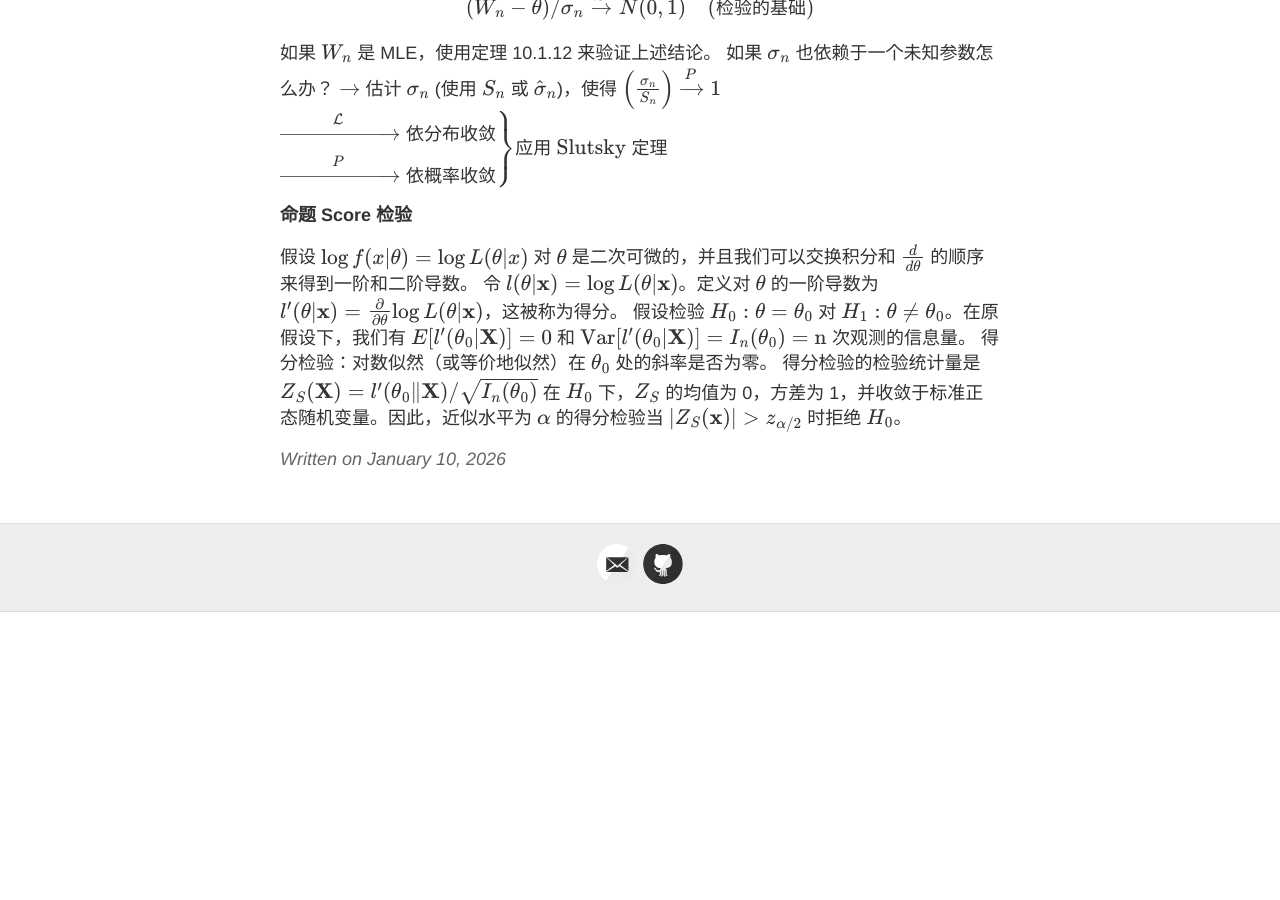
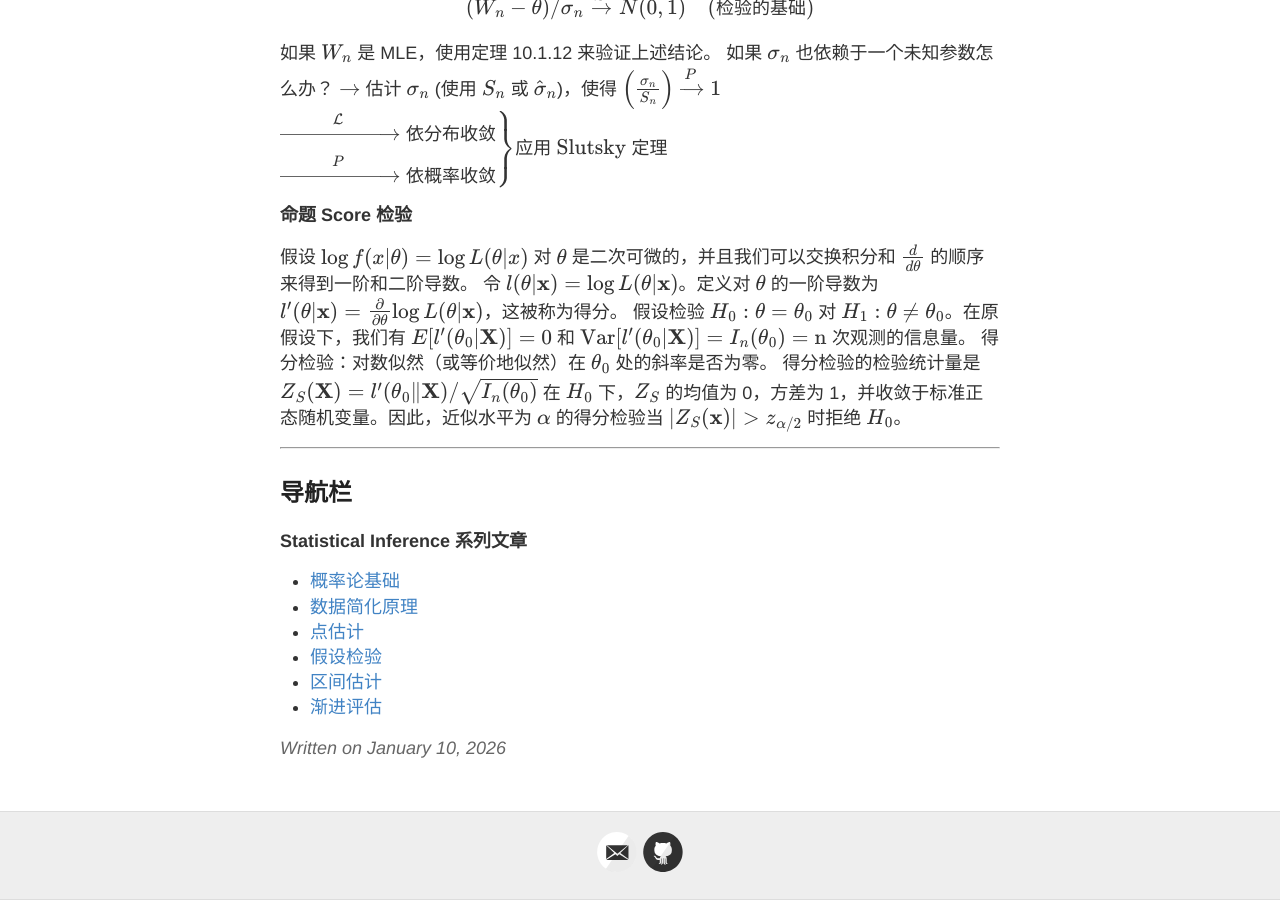
Before and after one commit to DavidSunCrazyy/DavidSunCrazyy.github.io, a Jekyll site: the page built from _posts/statistics/2026-01-10-06-asymptotic-evaluations.md, in a window 1280 px wide and 900 px high, scrolled down 3223 px. Built offline with Jekyll 4.4.1, drawn with Linux system fonts in a browser that asks for light colours; before the commit the page ends 3835 px from its top, so only the background shows below that.

Commit message:
feat: as last one

```diff
--- a/_posts/statistics/2026-01-10-06-asymptotic-evaluations.md
+++ b/_posts/statistics/2026-01-10-06-asymptotic-evaluations.md
@@ -1,7 +1,7 @@
 ---
 layout: post
 title: "Statistical Inference 渐进评估"
-permalink: /posts/statistical-inference-asymptotic-evaluation/
+permalink: /posts/statistical-inference/asymptotic-evaluation/
 tags: statistical-inference
 use_math: true
 ---
@@ -198,3 +198,16 @@ $$
 Z_S(\mathbf{X}) = l'(\theta_0 \| \mathbf{X}) / \sqrt{I_n(\theta_0)}
 $$
 在 $H_0$ 下，$Z_S$ 的均值为 0，方差为 1，并收敛于标准正态随机变量。因此，近似水平为 $\alpha$ 的得分检验当 $\|Z_S(\mathbf{x})\| > z_{\alpha/2}$ 时拒绝 $H_0$。
+
+---
+
+## 导航栏
+
+**Statistical Inference 系列文章**
+
+- [概率论基础](/posts/statistical-inference/probability/)
+- [数据简化原理](/posts/statistical-inference/data-reduction/)
+- [点估计](/posts/statistical-inference/point-estimation/)
+- [假设检验](/posts/statistical-inference/hypothesis-testing/)
+- [区间估计](/posts/statistical-inference/interval-estimation/)
+- [渐进评估](/posts/statistical-inference/asymptotic-evaluation/)
```
